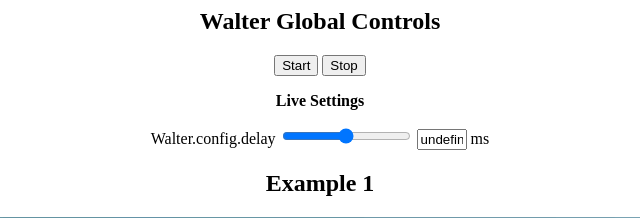
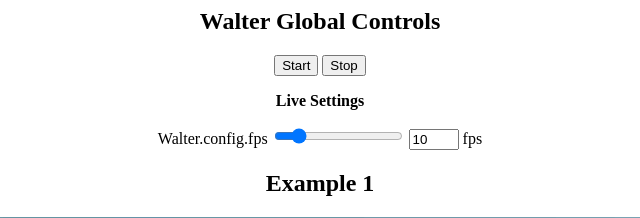
Before and after one commit to woodscreative/walter, a PHP site: page / in a window 1280 px wide. Shown: the top 218 px of the page, without its empty margins (320-960 px from the left). Run offline with PHP 8.4, Linux system fonts and the light colour scheme.

Commit message:
config.delay changed to config.fps

```diff
--- a/index.php
+++ b/index.php
@@ -48,9 +48,9 @@ data-walter-control='{"action":"stop"}'>
   <strong>Live Settings</strong>
 </p>
 <p>
-  <label for="settings-delay">Walter.config.delay</label>
-  <input id="settings-delay" type="range" min="50" max="400" value="50" id="delay">
-  <input id="settings-delay-value" type="text" value="0" style="width:50px;"> ms
+  <label for="settings-fps">Walter.config.fps</label>
+  <input id="settings-fps" type="range" min="1" max="60" value="10">
+  <input id="settings-fps-value" type="text" value="0" style="width:50px;"> fps
 </p>
 
 <?php
@@ -83,19 +83,19 @@ anim.init();
 /**
  * Live Settings
  */
-var rangeDelay = document.getElementById('settings-delay');
-var rangeDelayValue = document.getElementById('settings-delay-value');
-rangeDelay.onchange = function()
+var rangeFps = document.getElementById('settings-fps');
+var rangeFpsValue = document.getElementById('settings-fps-value');
+rangeFps.onchange = function()
 {
-  settingsUpdateDelay(this.value);
+  settingsUpdateFps(this.value);
 };
-function settingsUpdateDelay($delay)
+function settingsUpdateFps($fps)
 {
-  rangeDelay.value = $delay;
-  rangeDelayValue.value = $delay;
-  anim.config.delay = $delay;
+  rangeFps.value = $fps;
+  rangeFpsValue.value = $fps;
+  anim.config.fps = $fps;
 };
-settingsUpdateDelay(anim.config.delay);
+settingsUpdateFps(anim.config.fps);
 </script>
 
 </body>
```
